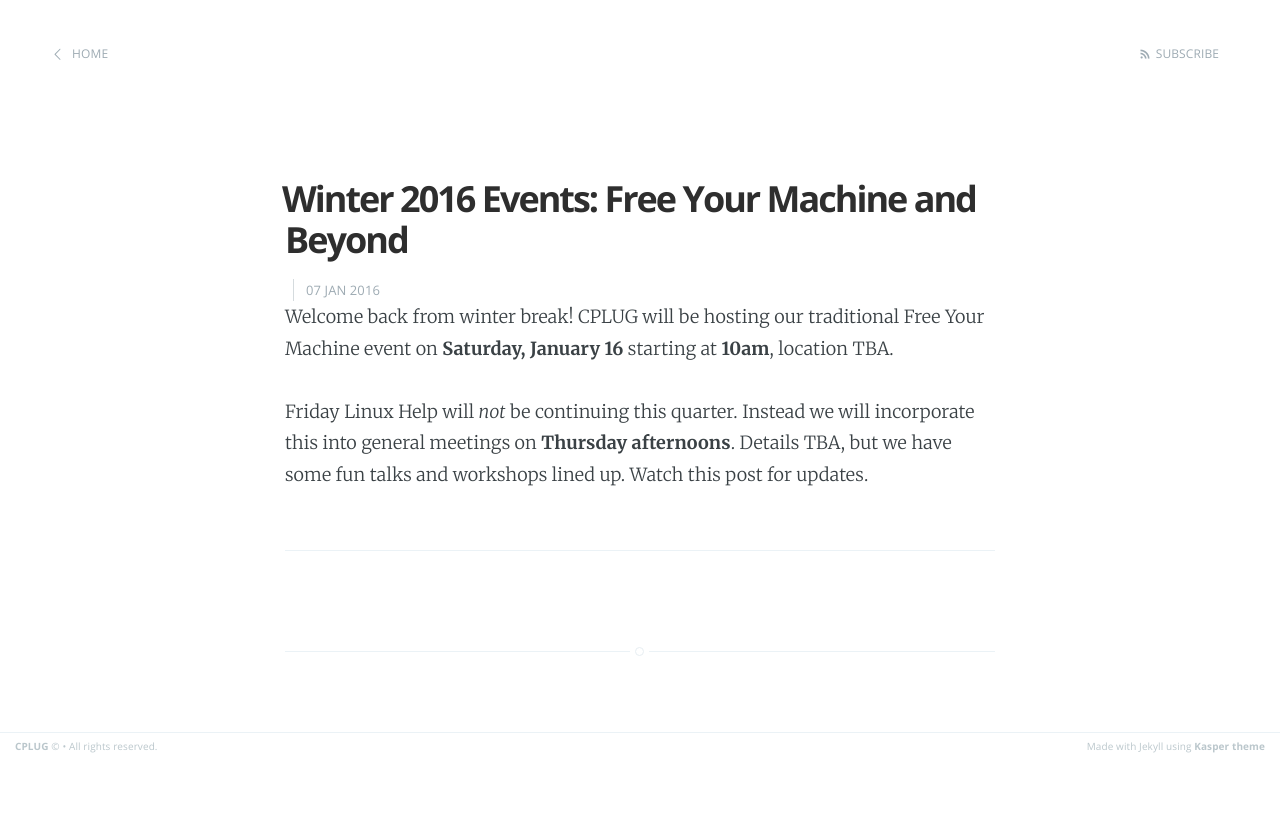
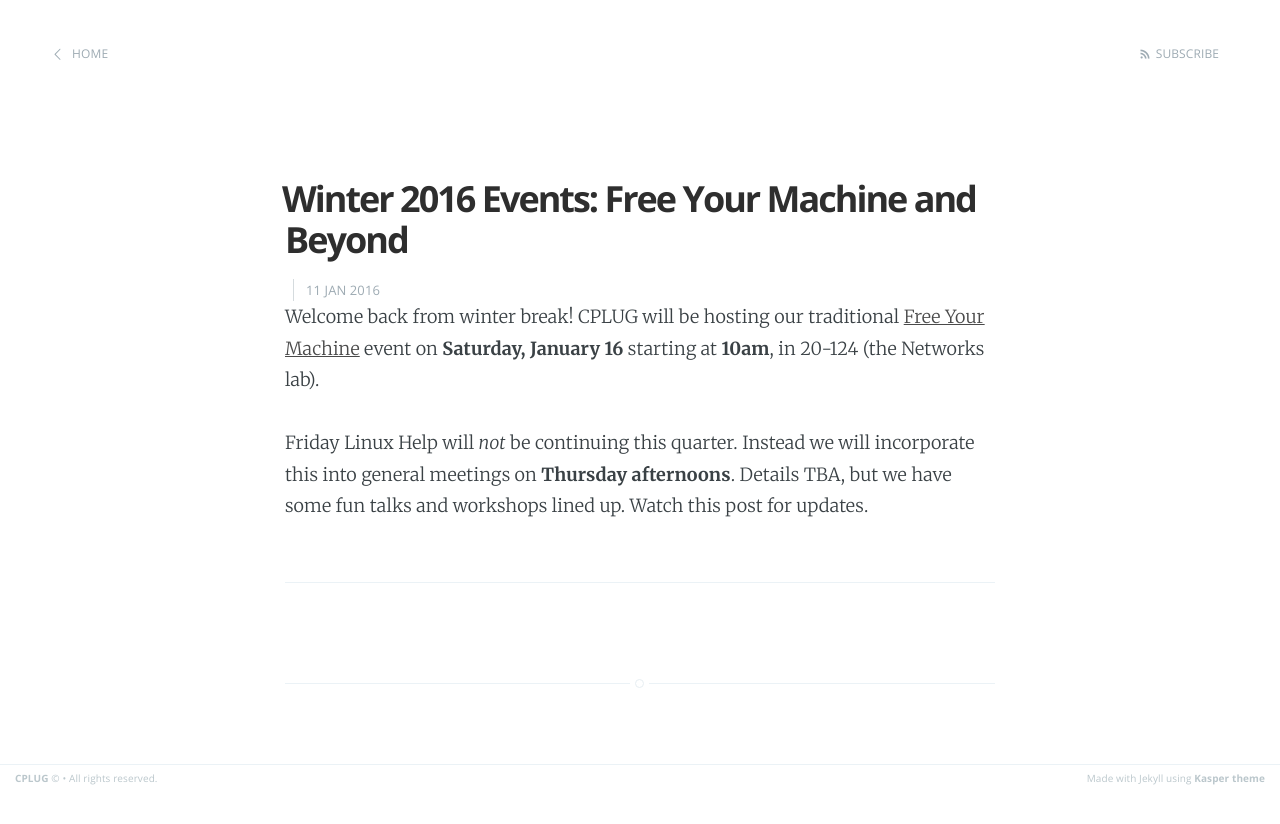
Before and after one commit to CPLUG/cplug.org-old, a Jekyll site: the page built from _posts/2016-01-11-winter-2016.md, in a window 1280 px wide. Shown: the top 824 px of the page. Built offline with Jekyll 4.4.1, drawn with Linux system fonts in a browser that asks for light colours; nearby versions of some CDN libraries; Markdown is read by kramdown in place of the engine named in the settings.

Commit message:
Update FYM location

```diff
--- a/_posts/2016-01-07-winter-2016.md
+++ b/_posts/2016-01-11-winter-2016.md
@@ -4,6 +4,6 @@ author: coyotebush
 layout: post
 ---
 
-Welcome back from winter break! CPLUG will be hosting our traditional Free Your Machine event on **Saturday, January 16** starting at **10am**, location TBA.
+Welcome back from winter break! CPLUG will be hosting our traditional [Free Your Machine](/events/fym) event on **Saturday, January 16** starting at **10am**, in 20-124 (the Networks lab).
 
 Friday Linux Help will *not* be continuing this quarter. Instead we will incorporate this into general meetings on **Thursday afternoons**. Details TBA, but we have some fun talks and workshops lined up. Watch this post for updates.
```
